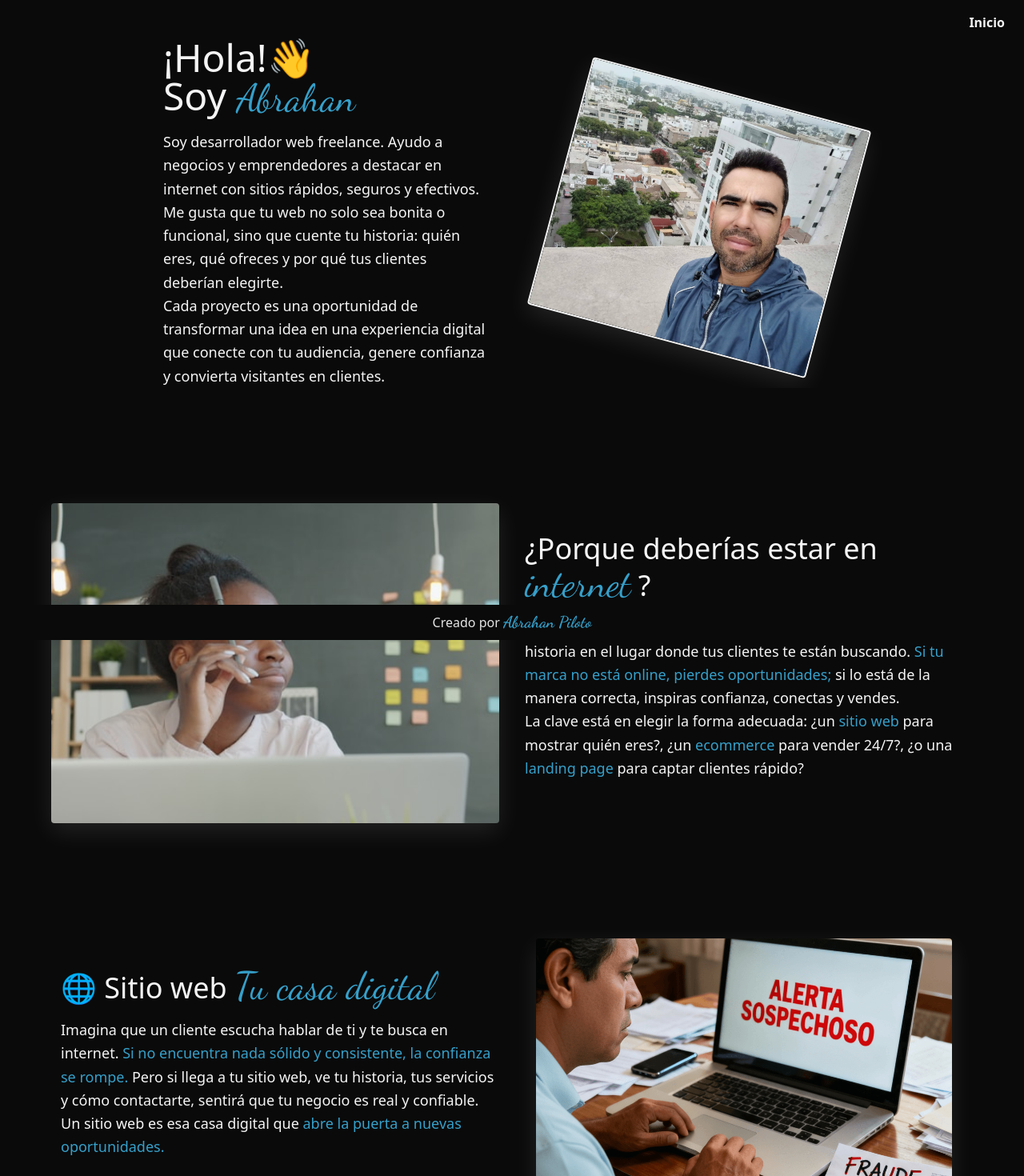
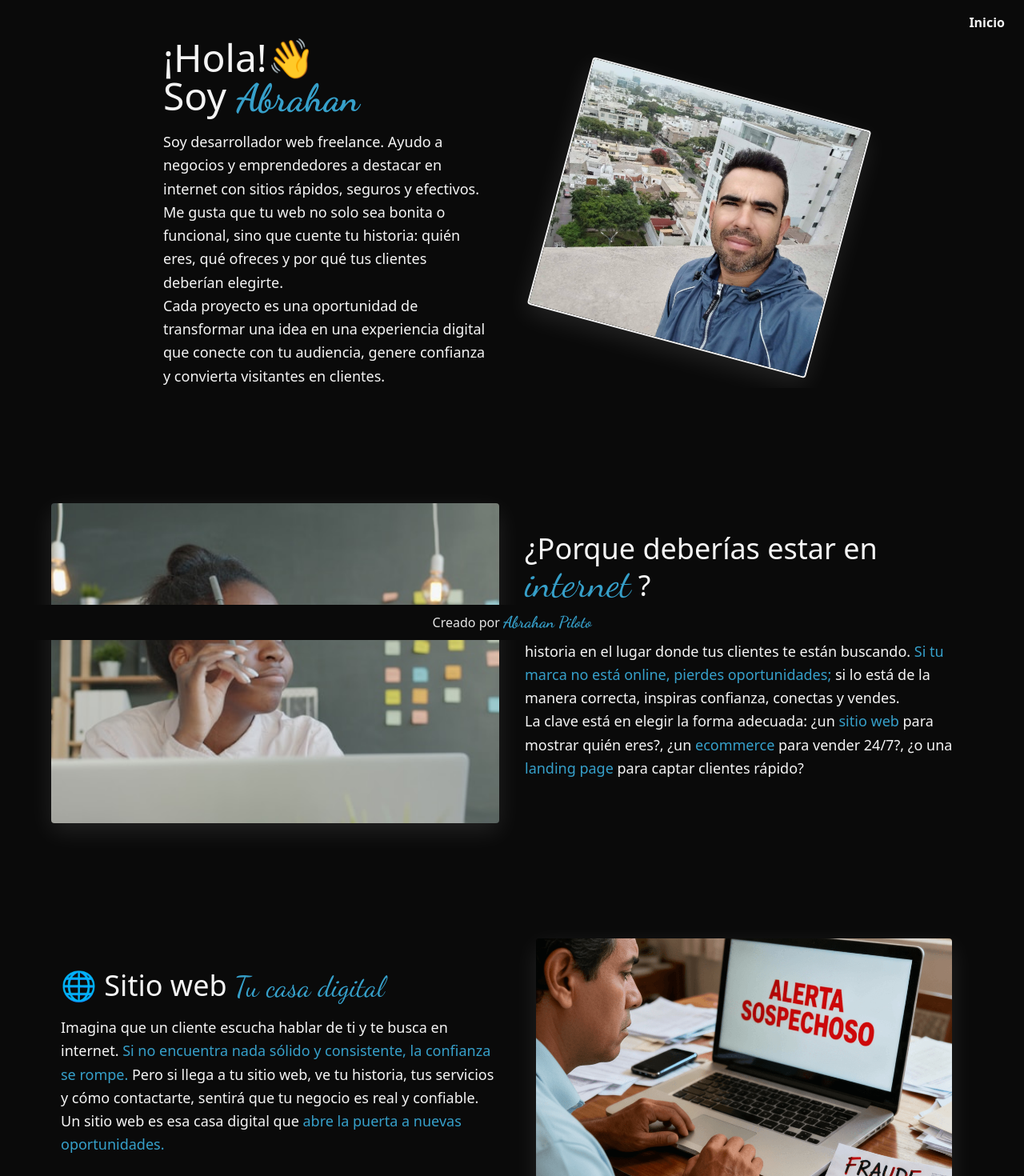
Before and after one commit to Abrahanpiloto/new-portfolio, a React (Vite) app: page /sobre-mi in a window 1280 px wide. Shown: the top 1470 px of the page at 80% size. Built offline with nearby package versions, Linux system fonts and the light colour scheme.

Commit message:
se arreglaron textos en aboutme

```diff
--- a/src/components/Aboutme.jsx
+++ b/src/components/Aboutme.jsx
@@ -12,7 +12,7 @@ const AboutMe = () => {
           <h1 className="lg:text-5xl text-3xl mb-4 text-center lg:text-left">
             ¡Hola!<span>👋</span> <br /> Soy{" "}
             <span
-              className="text-[#36A0CA] text-5xl"
+              className="text-[#36A0CA] text-5xl font-bold"
               style={{ fontFamily: "Dancing Script, cursive" }}
             >
               Abrahan
--- a/src/components/InfoWebsite.jsx
+++ b/src/components/InfoWebsite.jsx
@@ -8,7 +8,7 @@ const InfoWebsite = () => {
           <h1 className="lg:text-4xl text-3xl mb-4 text-center lg:text-left lg:mt-28">
             🌐 Sitio web{" "}
             <span
-              className="text-[#36A0CA] text-5xl"
+              className="text-[#36A0CA] text-4xl"
               style={{ fontFamily: "Dancing Script, cursive" }}
             >
               Tu casa digital
--- a/src/index.css
+++ b/src/index.css
@@ -39,7 +39,7 @@
 .reveal {
   opacity: 0;
   transform: translateY(50px);
-  transition: all 0.8s ease;
+  transition: all 0.9s ease;
 }
 
 .reveal.show {
```
